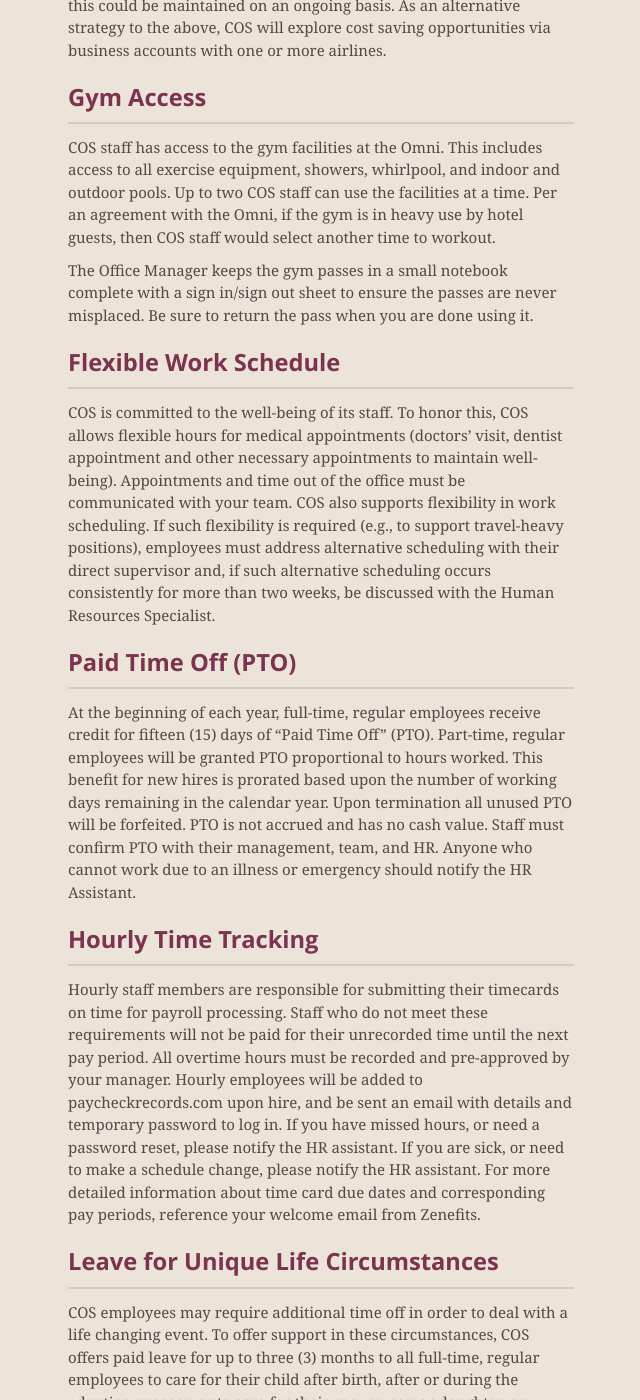
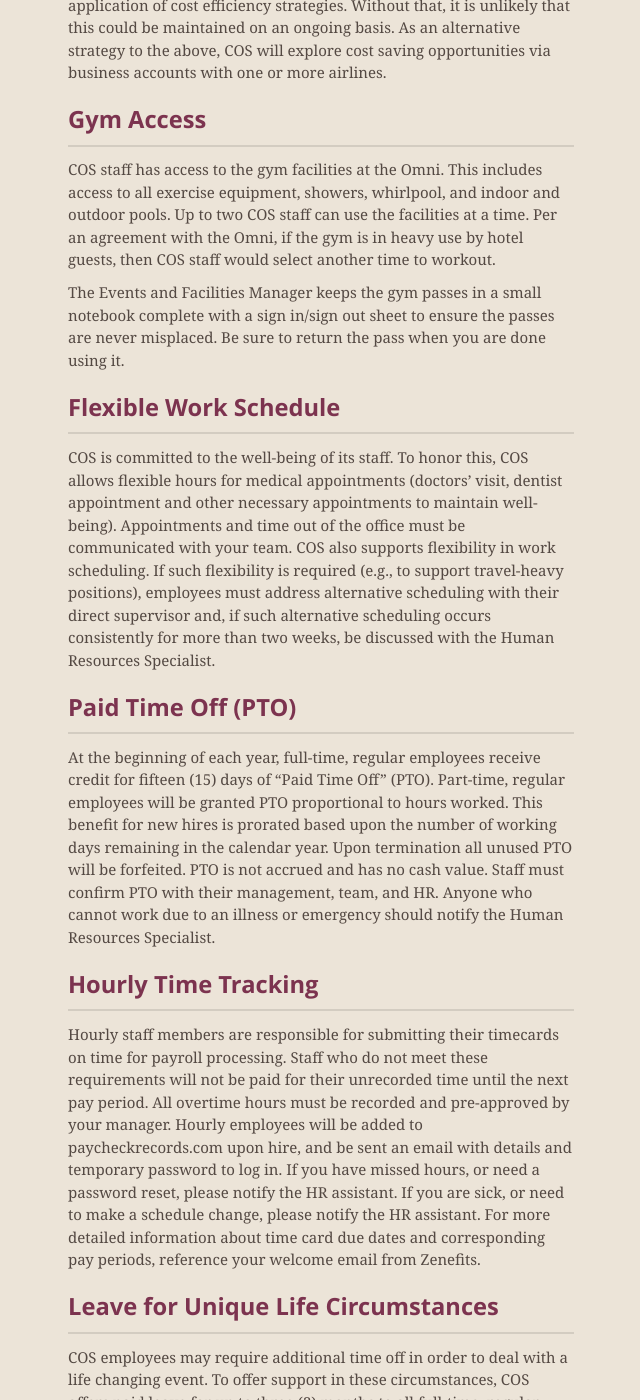
Before and after one commit to CenterForOpenScience/Employee-Manual, a Jekyll site: the page built from index.md, in a window 1280 px wide and 1400 px high, scrolled down 4765 px. Shown: the whole window, without its empty margins (319-959 px from the left). Built offline with Jekyll 4.4.1, drawn with Linux system fonts in a browser that asks for light colours; nearby versions of some CDN libraries; our own code applies the rules of GitHub Pages for plain Markdown files; some of the changed text lies outside the part shown.

Commit message:
Update index.md

```diff
--- a/index.md
+++ b/index.md
@@ -58,7 +58,7 @@ We encourage digital signatures, scanning receipts, and digital communication. T
 Catered Meals and Fully Stocked Kitchen
 ------------------
 
-The COS refrigerator and kitchen cabinets are fully stocked with the staff’s favorite snacks and beverages. If you notice the kitchen is out of something, write it on the blue dry erase board. If you have any special requests for snacks or beverages, let the Office Manager know.
+The COS refrigerator and kitchen cabinets are fully stocked with the staff’s favorite snacks and beverages. If you notice the kitchen is out of something, write it on the blue dry erase board. If you have any special requests for snacks or beverages, let the Events and Facilities Manager know.
 
 Wednesdays and Fridays are left over days – many times there will be leftovers from Tuesday and Thursday’s catered lunches. Help yourself or take some home with you. Remember: if you’re the last person to eat left-overs, make sure to put them away and clean up.
 
@@ -103,7 +103,7 @@ Gym Access
 
 COS staff has access to the gym facilities at the Omni. This includes access to all exercise equipment, showers, whirlpool, and indoor and outdoor pools.  Up to two COS staff can use the facilities at a time.  Per an agreement with the Omni, if the gym is in heavy use by hotel guests, then COS staff would select another time to workout.
 
-The Office Manager keeps the gym passes in a small notebook complete with a sign in/sign out sheet to ensure the passes are never misplaced. Be sure to return the pass when you are done using it.
+The Events and Facilities Manager keeps the gym passes in a small notebook complete with a sign in/sign out sheet to ensure the passes are never misplaced. Be sure to return the pass when you are done using it.
 
 
 Flexible Work Schedule
@@ -114,7 +114,7 @@ COS is committed to the well-being of its staff. To honor this, COS allows flexi
 Paid Time Off (PTO)
 ------------------
 
-At the beginning of each year, full-time, regular employees receive credit for fifteen (15) days of “Paid Time Off” (PTO).  Part-time, regular employees will be granted PTO proportional to hours worked. This benefit for new hires is prorated based upon the number of working days remaining in the calendar year. Upon termination all unused PTO will be forfeited. PTO is not accrued and has no cash value. Staff must confirm PTO with their management, team, and HR. Anyone who cannot work due to an illness or emergency should notify the HR Assistant.
+At the beginning of each year, full-time, regular employees receive credit for fifteen (15) days of “Paid Time Off” (PTO).  Part-time, regular employees will be granted PTO proportional to hours worked. This benefit for new hires is prorated based upon the number of working days remaining in the calendar year. Upon termination all unused PTO will be forfeited. PTO is not accrued and has no cash value. Staff must confirm PTO with their management, team, and HR. Anyone who cannot work due to an illness or emergency should notify the Human Resources Specialist.
 
 Hourly Time Tracking
 --------------------
```
